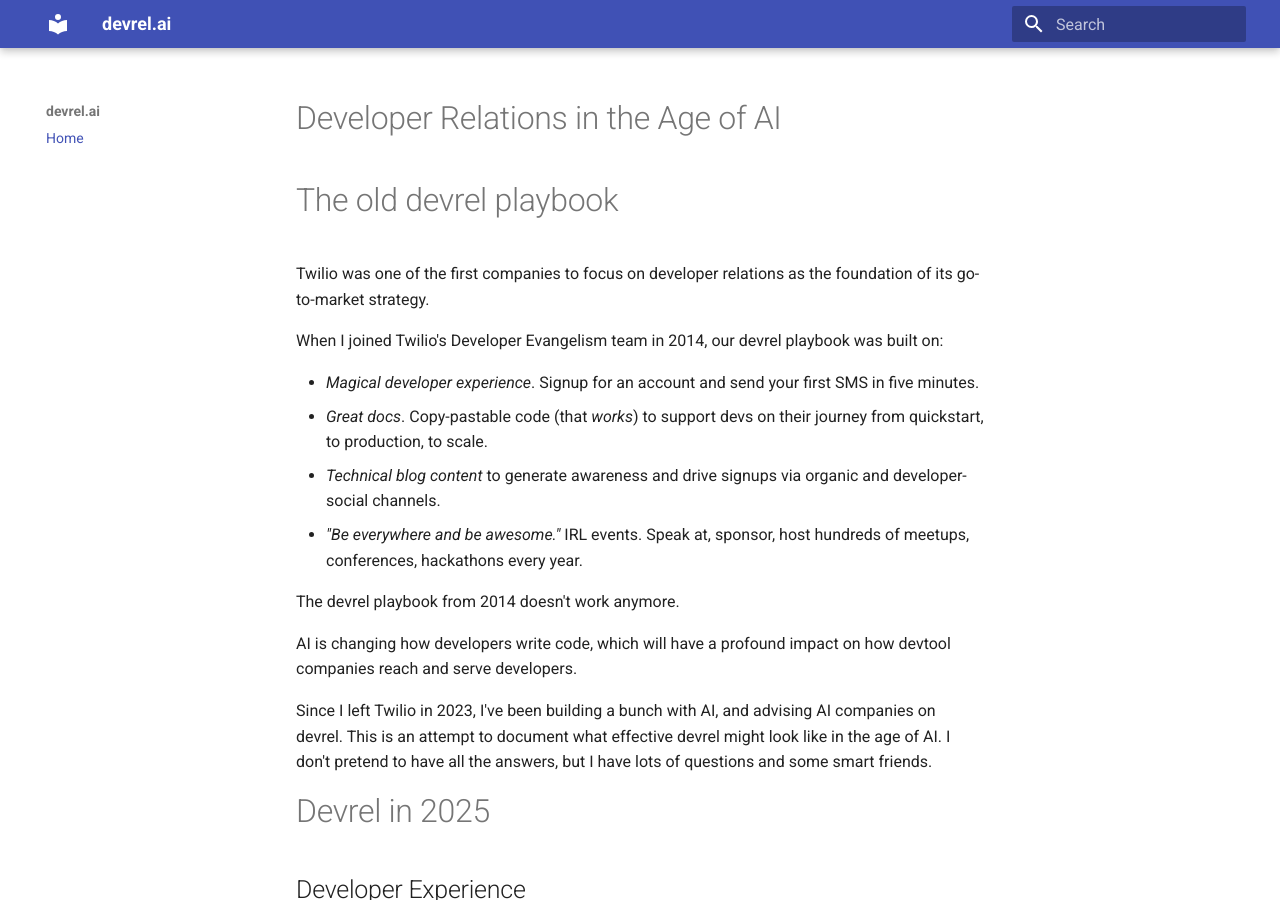
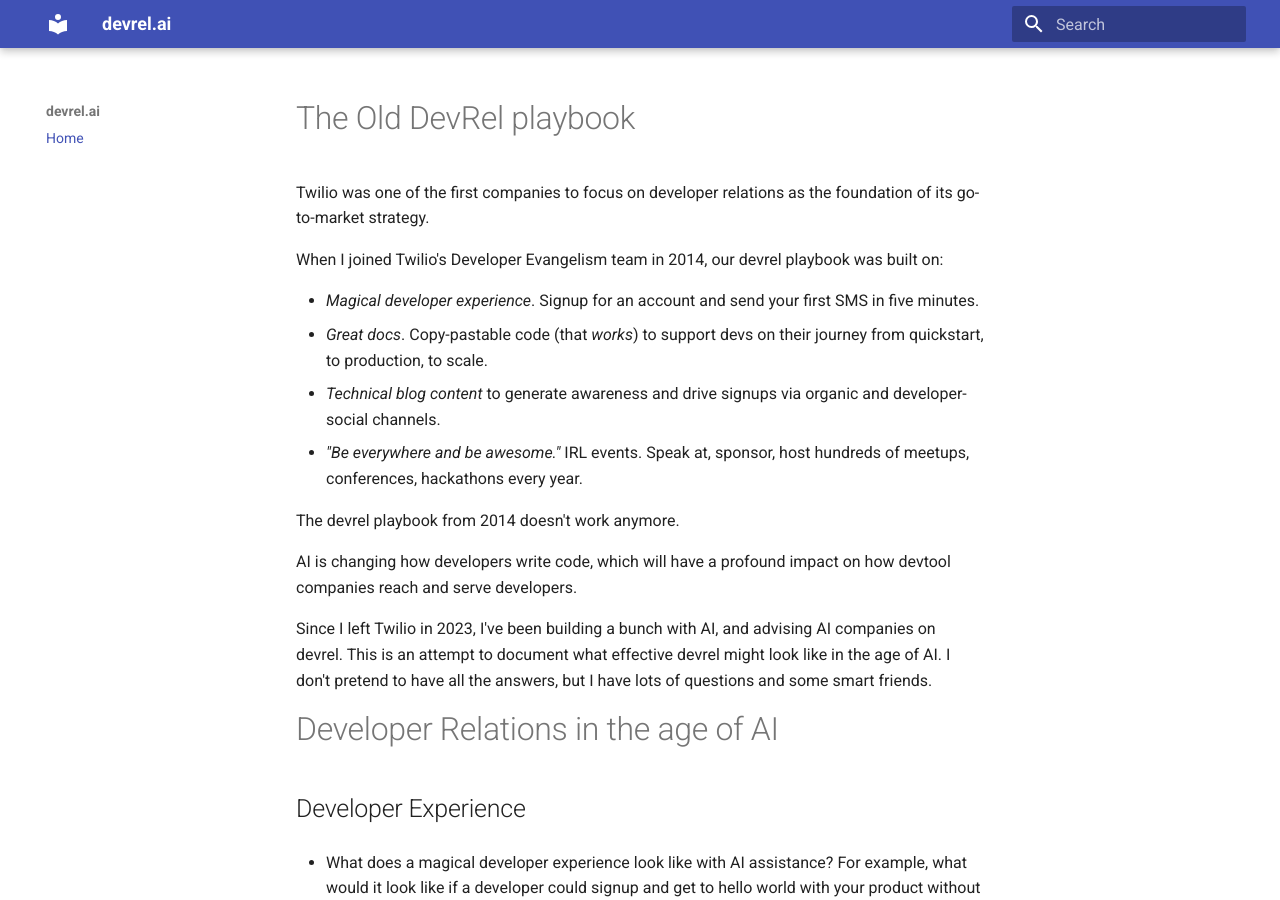
Before and after one commit to GregBaugues/devrel.ai, an MkDocs documentation site: the page built from docs/index.md, in a window 1280 px wide and 900 px high. Built offline with MkDocs 1.6.1 and Material for MkDocs 9.7.7, drawn with Linux system fonts in a browser that asks for light colours; some of the changed lines change nothing that is shown.

Commit message:
Update content from DevRel.ai/Site Content (with lowercase filenames)

```diff
--- a/docs/index.md
+++ b/docs/index.md
@@ -1,6 +1,4 @@
-# Developer Relations in the Age of AI
-
-# The old devrel playbook
+# The Old DevRel playbook
 
 Twilio was one of the first companies to focus on developer relations as the foundation of its go-to-market strategy.
 
@@ -17,7 +15,7 @@
 
 Since I left Twilio in 2023, I've been building a bunch with AI, and advising AI companies on devrel. This is an attempt to document what effective devrel might look like in the age of AI. I don't pretend to have all the answers, but I have lots of questions and some smart friends.
 
-# Devrel in 2025
+# Developer Relations in the age of AI
 
 ## Developer Experience
 
```
